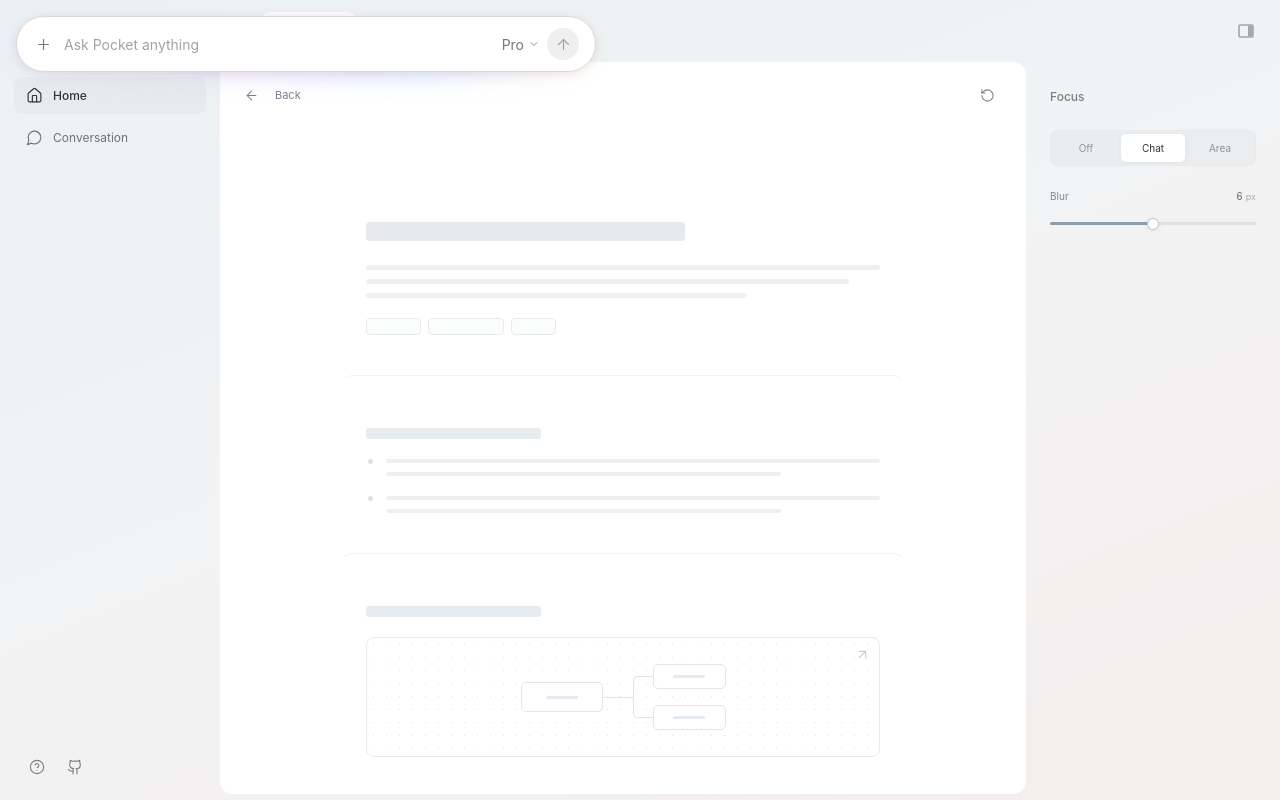
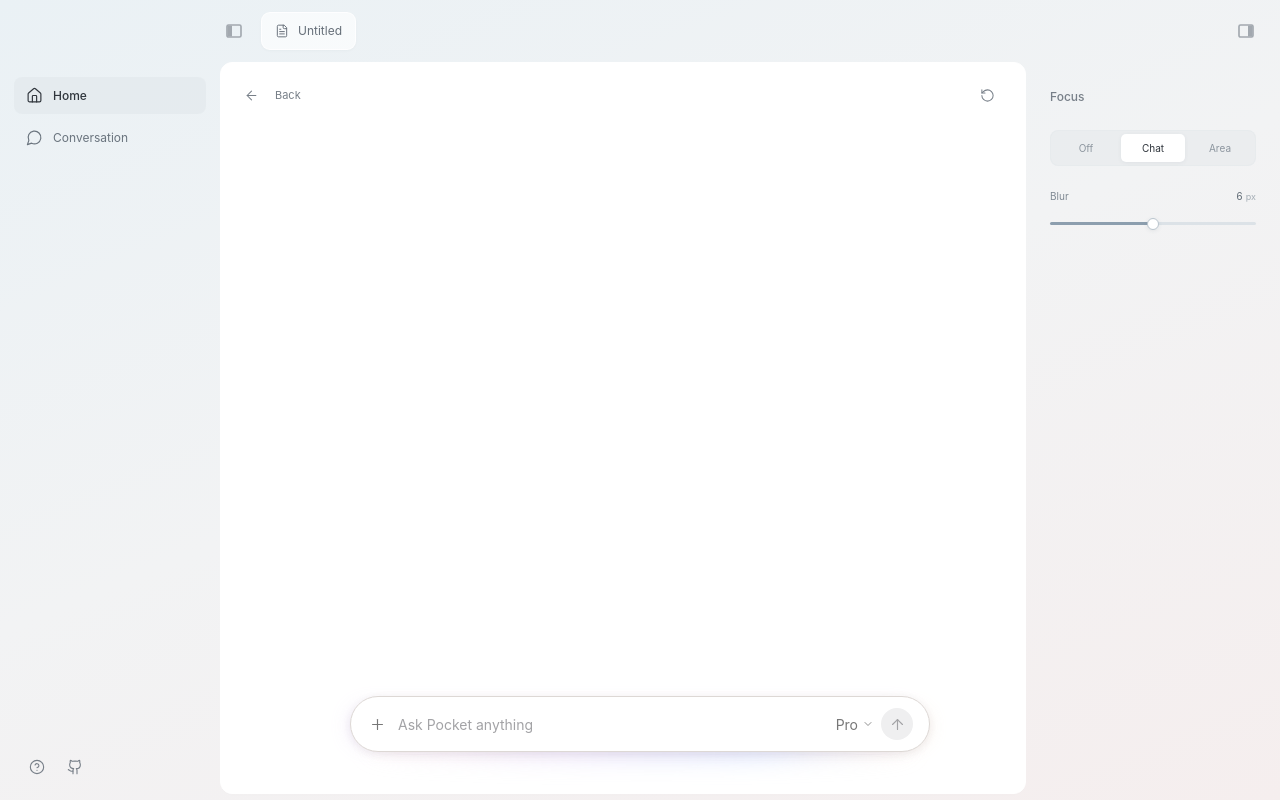
Before and after one commit to CarlHolland93/float, a React (Vite) app: page / in a window 1280 px wide. Built offline with nearby package versions, Linux system fonts and the light colour scheme.

Commit message:
Clear placeholder content around the floating chat

```diff
--- a/src/components/Canvas.tsx
+++ b/src/components/Canvas.tsx
@@ -1,19 +1,6 @@
-import { ArrowUpRight, Check, Crosshair } from 'lucide-react';
+import { Check, Crosshair } from 'lucide-react';
 
 export const regions = ['Overview', 'Notes', 'Connections'] as const;
-
-function Lines({ short = false }: { short?: boolean }) {
-  return (
-    <div
-      className={`skeleton-lines ${short ? 'short' : ''}`}
-      aria-hidden="true"
-    >
-      <i />
-      <i />
-      <i />
-    </div>
-  );
-}
 
 export function Canvas({
   selected,
@@ -26,6 +13,8 @@ export function Canvas({
   blurred: boolean;
   onSelect: (region: number) => void;
 }) {
+  if (!picking && selected === null) return null;
+
   return (
     <div className={`document ${picking ? 'is-picking' : ''}`}>
       <div className="document-regions">
@@ -36,7 +25,7 @@ export function Canvas({
             aria-label={`Focus ${name.toLowerCase()} area`}
             aria-pressed={selected === index}
             onClick={() => onSelect(index)}
-            className={`document-region region-${index} ${selected === index ? 'is-selected' : ''} ${blurred && selected !== index ? 'is-blurred' : ''}`}
+            className={`document-region ${selected === index ? 'is-selected' : ''} ${blurred && selected !== index ? 'is-blurred' : ''}`}
           >
             <div className="region-topline">
               <span className="region-action">
@@ -48,50 +37,6 @@ export function Canvas({
                 {selected === index ? 'In focus' : 'Focus area'}
               </span>
             </div>
-            {index === 0 && (
-              <div className="outline-content">
-                <div className="skeleton-title" />
-                <Lines />
-                <div className="skeleton-tags">
-                  <i />
-                  <i />
-                  <i />
-                </div>
-              </div>
-            )}
-            {index === 1 && (
-              <div className="outline-content">
-                <div className="skeleton-subtitle" />
-                <div className="outline-note">
-                  <span />
-                  <Lines short />
-                </div>
-                <div className="outline-note">
-                  <span />
-                  <Lines short />
-                </div>
-              </div>
-            )}
-            {index === 2 && (
-              <div className="outline-content">
-                <div className="skeleton-subtitle" />
-                <div className="connection-map" aria-hidden="true">
-                  <div className="map-node main-node">
-                    <i />
-                  </div>
-                  <span className="map-line" />
-                  <div className="map-branches">
-                    <div className="map-node">
-                      <i />
-                    </div>
-                    <div className="map-node">
-                      <i />
-                    </div>
-                  </div>
-                  <ArrowUpRight size={15} />
-                </div>
-              </div>
-            )}
           </button>
         ))}
       </div>
--- a/src/styles.css
+++ b/src/styles.css
@@ -7,7 +7,6 @@
   --color-paper: #ffffff;
   --color-line: #e8eaed;
   --color-wash: #f3f5f6;
-  --color-skeleton: #edf0f2;
   --color-accent: #6b7f93;
   --color-mist-blue: #eaf1f5;
   --color-mist-pink: #f5eeee;
@@ -283,6 +282,7 @@ svg {
 }
 .document-region {
   width: 100%;
+  min-height: 160px;
   text-align: left;
   display: block;
   position: relative;
@@ -342,144 +342,6 @@ svg {
 .is-selected .region-action,
 .is-picking .region-action {
   opacity: 1;
-}
-.skeleton-title {
-  width: 62%;
-  height: 19px;
-  border-radius: 4px;
-  background: #e6eaee;
-  margin-bottom: 24px;
-}
-.skeleton-subtitle {
-  width: 34%;
-  height: 11px;
-  border-radius: 3px;
-  background: #e8ecef;
-  margin-bottom: 20px;
-}
-.skeleton-lines {
-  display: grid;
-  gap: 9px;
-  width: 100%;
-}
-.skeleton-lines i {
-  display: block;
-  height: 5px;
-  background: var(--color-skeleton);
-  border-radius: 3px;
-}
-.skeleton-lines i:nth-child(2) {
-  width: 94%;
-}
-.skeleton-lines i:last-child {
-  width: 74%;
-}
-.skeleton-tags {
-  display: flex;
-  gap: 7px;
-  margin-top: 20px;
-}
-.skeleton-tags i {
-  width: 55px;
-  height: 17px;
-  border-radius: 4px;
-  border: 1px solid var(--color-line);
-  background: #fbfcfc;
-}
-.skeleton-tags i:nth-child(2) {
-  width: 76px;
-}
-.skeleton-tags i:last-child {
-  width: 45px;
-}
-.region-1 {
-  border-top-color: #f0f2f4;
-  padding-top: 23px;
-}
-.outline-note {
-  display: flex;
-  gap: 13px;
-  margin-top: 20px;
-  padding-left: 2px;
-}
-.outline-note > span {
-  height: 5px;
-  width: 5px;
-  flex-shrink: 0;
-  background: #dbe1e6;
-  border-radius: 50%;
-}
-.short i {
-  height: 4px;
-}
-.short i:last-child {
-  display: none;
-}
-.short i:nth-child(2) {
-  width: 80%;
-}
-.region-2 {
-  border-top-color: #f0f2f4;
-  padding-top: 23px;
-}
-.connection-map {
-  position: relative;
-  display: flex;
-  align-items: center;
-  justify-content: center;
-  height: 120px;
-  border: 1px solid var(--color-line);
-  border-radius: 8px;
-  background-image: radial-gradient(#dde3e7 0.65px, transparent 0.65px);
-  background-size: 13px 13px;
-}
-.connection-map > svg {
-  position: absolute;
-  right: 9px;
-  top: 9px;
-  color: #c2c9cf;
-}
-.map-node {
-  display: flex;
-  align-items: center;
-  justify-content: center;
-  width: 73px;
-  height: 25px;
-  background: #fff;
-  border: 1px solid #e1e6ec;
-  border-radius: 5px;
-}
-.map-node i {
-  height: 3px;
-  width: 32px;
-  background: #e5eaf0;
-  border-radius: 2px;
-}
-.main-node {
-  width: 82px;
-  height: 30px;
-}
-.map-line {
-  height: 1px;
-  width: 30px;
-  background: #dde3e9;
-}
-.map-branches {
-  display: grid;
-  gap: 16px;
-  position: relative;
-  padding-left: 20px;
-}
-.map-branches:before {
-  content: '';
-  position: absolute;
-  top: 12px;
-  bottom: 12px;
-  left: 0;
-  width: 20px;
-  border: 1px solid #dde3e9;
-  border-right: 0;
-  border-radius: 5px 0 0 5px;
 }
 .selection-banner {
   position: absolute;
@@ -1004,9 +866,6 @@ svg {
     margin-bottom: 22px;
     padding-bottom: 28px;
   }
-  .connection-map {
-    height: 160px;
-  }
   .inspector {
     padding-inline: 27px;
   }
--- a/tasks/lessons.md
+++ b/tasks/lessons.md
@@ -5,3 +5,4 @@
 - When Charlie asks to match a specific reference control, reproduce its dimensions, labels, control placement, and shadow. Do not replace the reference interaction with a newly branded version. Keep private reference content out of the public demo.
 - Match the relevant parts of a reference, then remove actions that do not support this prototype. Response-style shortcuts add noise to an experiment about movable chat and focus.
 - Collapsing a side panel should preserve the reference's narrow outer frame and rounded workspace corners. Match the filled split-panel toggle silhouette instead of adding directional arrows.
+- When Charlie removes surrounding page content, leave the workspace empty by default. Keep the chat controls intact and reveal selection outlines only when their focus interaction is requested.
--- a/tasks/todo.md
+++ b/tasks/todo.md
@@ -1,4 +1,12 @@
 # Float implementation
+
+## Empty workspace
+
+- [x] Remove the page's placeholder text, tags, and connection diagram while keeping the input controls.
+- [x] Show empty selection outlines only when using Area focus.
+- [x] Check the empty workspace and area-selection flow on desktop/mobile, and refresh the preview.
+
+Production build passed. Desktop and 390px mobile both show an empty workspace with the input controls intact. Choosing Area reveals selection outlines, selecting a region sets context, and Escape returns to the empty page.
 
 ## Collapsed workspace frame
 
```
Also changed, not shown: 2 other files (tests, documents, lock files or other folders).
